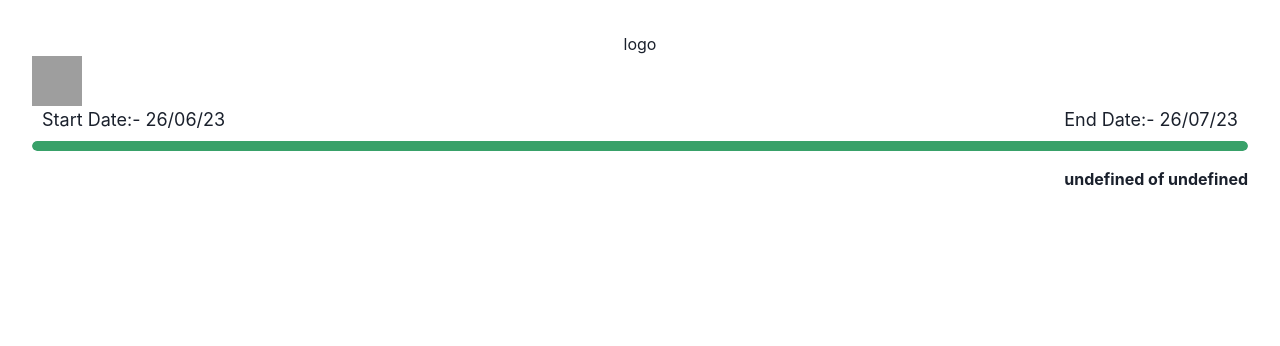
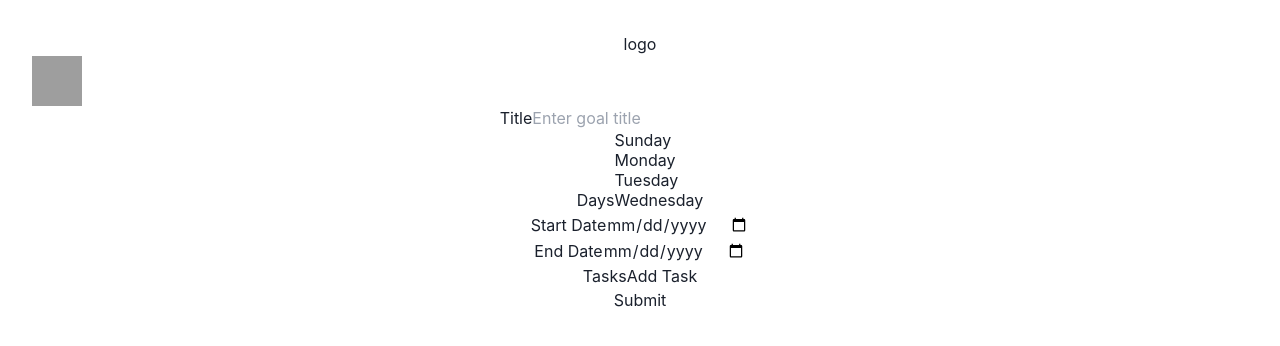
Before and after one commit to PatilJatin/habit-maker-frontend, a React (Vite) app in the folder habitMaker/: page /goal/form in a window 1280 px wide. Shown: the top 346 px of the page. Built offline with nearby package versions, Linux system fonts and the light colour scheme; grey boxes are pictures that could not be loaded.

Commit message:
Update AllRoutes.jsx

```diff
--- a/habitMaker/src/routes/AllRoutes.jsx
+++ b/habitMaker/src/routes/AllRoutes.jsx
@@ -5,6 +5,7 @@ import SignUp from "../pages/SignUp";
 import Home from "../pages/Home";
 
 import Goal from "../pages/Goal";
+import GoalForm from "../components/GoalForm";
 
 const AllRoutes = () => {
   return (
@@ -12,7 +13,8 @@ const AllRoutes = () => {
       <Route exact path="/" element={<Home />} />
       <Route exact path="/signin" element={<SignIn />} />
       <Route exact path="/signup" element={<SignUp />} />
-      <Route path="/goal/:id" element={<Goal />} />
+      <Route exact path="/goal/:id" element={<Goal />} />
+      <Route exact path="/goal/form" element={<GoalForm />} />
     </Routes>
   );
 };
```
